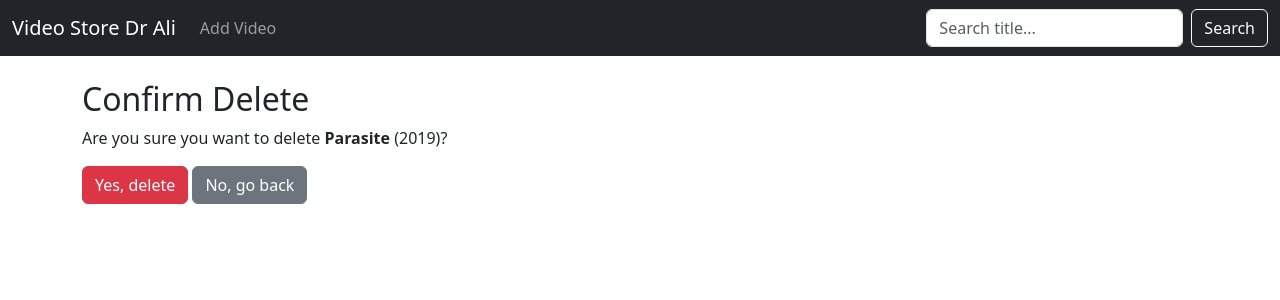
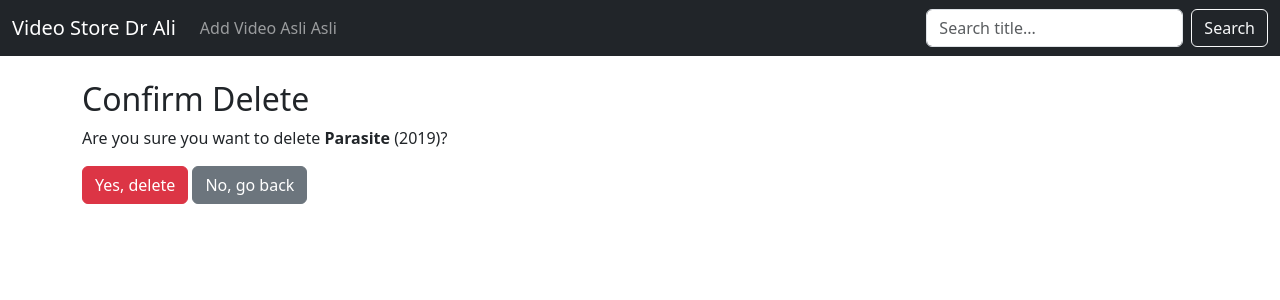
Before and after one commit to anthonyhadd1/AnthonyHaddad_DockerLab_430, a Django app: page /movies/3/delete/ in a window 1280 px wide. Shown: the top 300 px of the page. Run offline with Django 5.2, Linux system fonts and the light colour scheme; data comes from the database, SQL or seed files in the repository.

Commit message:
Update base.html

```diff
--- a/videostoreDOcker/videostore (1)/videostore/movies/templates/movies/base.html
+++ b/videostoreDOcker/videostore (1)/videostore/movies/templates/movies/base.html
@@ -12,7 +12,7 @@
 <a class="navbar-brand" href="{% url 'movies:list' %}">Video Store Dr Ali</a>
 <div class="collapse navbar-collapse">
 <ul class="navbar-nav me-auto">
-<li class="nav-item"><a class="nav-link" href="{% url 'movies:create' %}">Add Video</a></li>
+<li class="nav-item"><a class="nav-link" href="{% url 'movies:create' %}">Add Video Asli Asli</a></li>
 </ul>
 <form class="d-flex" role="search" method="get" action="{% url 'movies:list' %}">
 <input class="form-control me-2" type="search" placeholder="Search title..." name="q" value="{{ q|default:'' }}">
```
